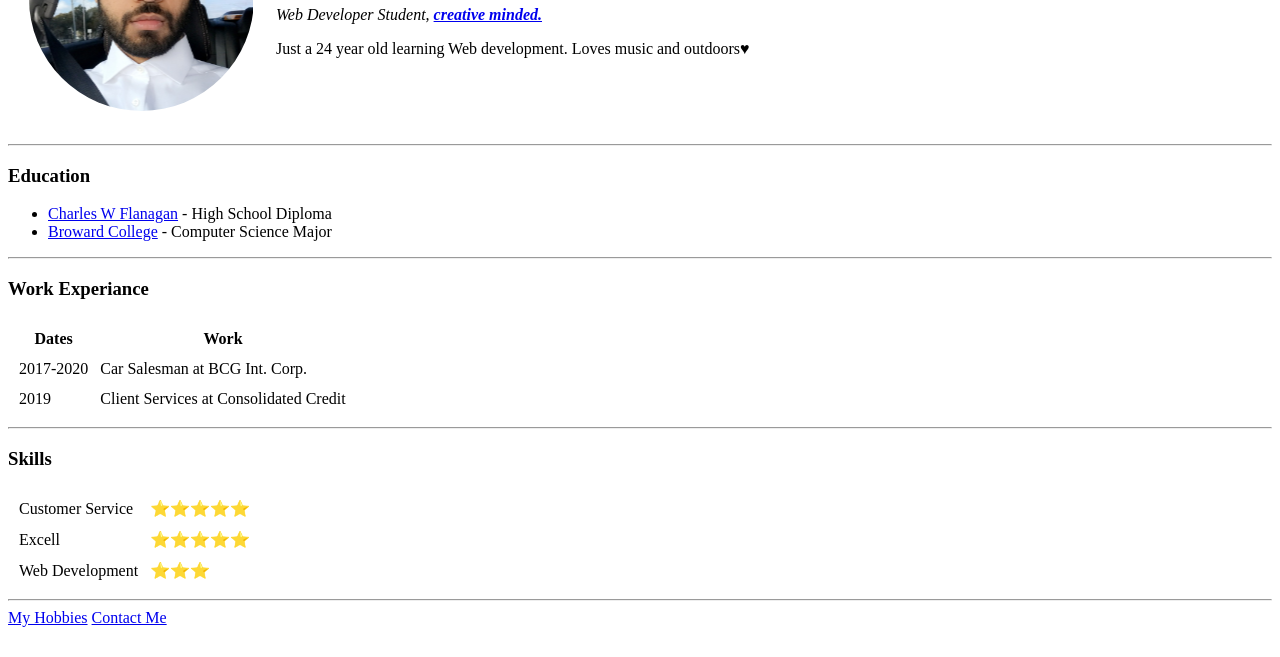
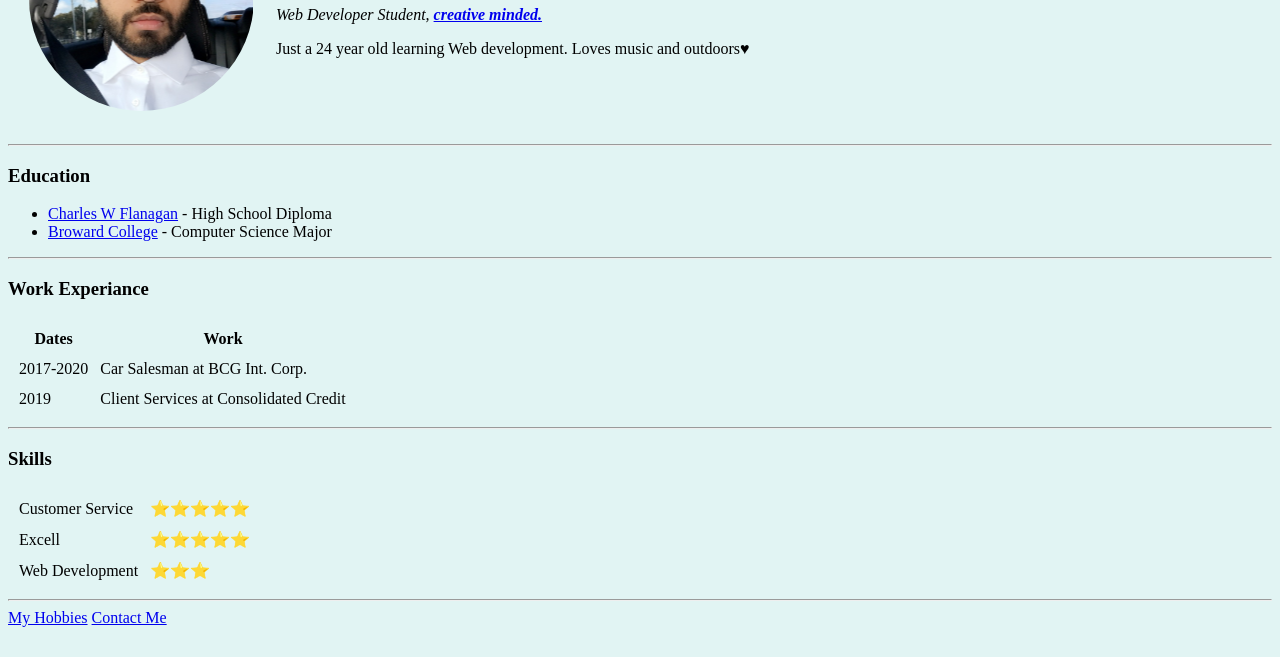
Before and after one commit to Dawood416/cv, a plain HTML site: page index.html in a window 1280 px wide. Shown: the part 143-800 px from the top of the page. Drawn offline with Linux system fonts and the light colour scheme.

Commit message:
color change

```diff
--- a/index.html
+++ b/index.html
@@ -6,7 +6,7 @@
   <title>Dawood's Personal Site</title>
 </head>
 
-<body>
+<body style="background-color: #E1F4F3;">
   <table cellspacing="20">
     <tr>
       <td><img src="circle-cropped.png" alt="Dawood Profile Pic"></td>
```
